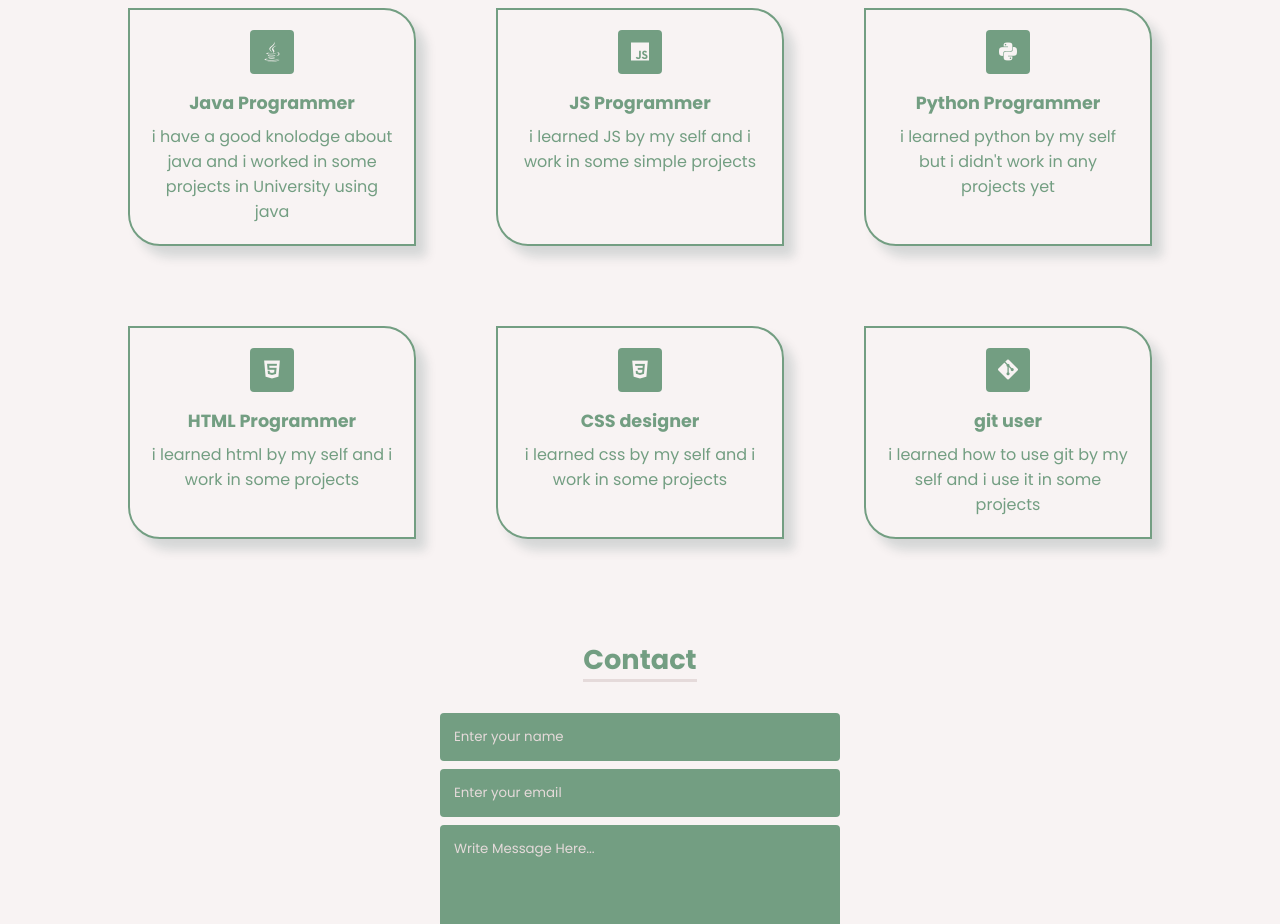
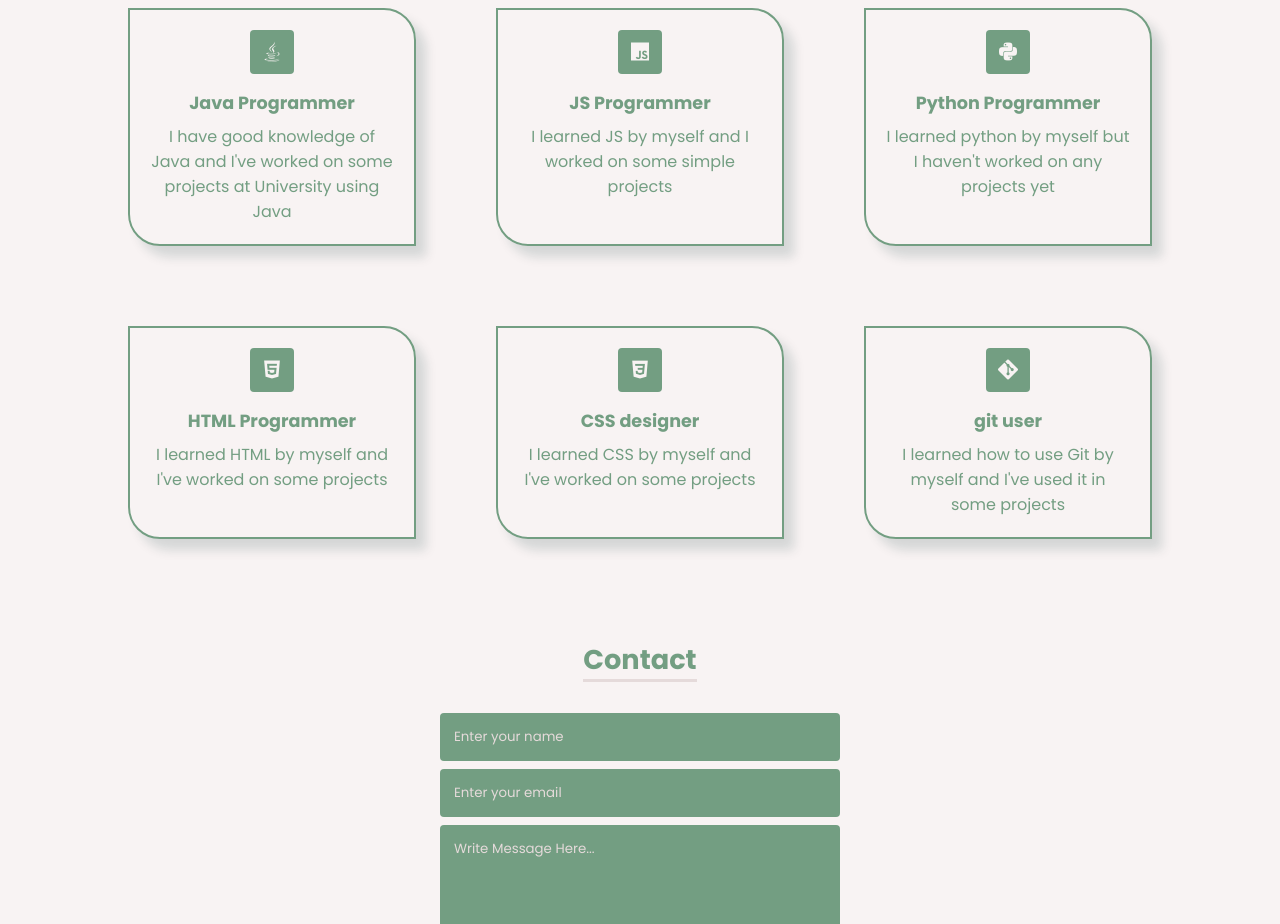
Before and after one commit to AbdulrahmanAldayel/Faisal, a plain HTML site: page index.html in a window 1280 px wide. Shown: the part 1340-2264 px from the top of the page. Drawn offline with nearby package versions, Linux system fonts and the light colour scheme.

Commit message:
Update index.html

```diff
--- a/index.html
+++ b/index.html
@@ -70,37 +70,37 @@ href="https://cdn.jsdelivr.net/npm/boxicons@latest/css/boxicons.min.css">"
             <div class="box">
                 <i class='bx bxl-java'></i>
                 <h2> Java Programmer</h2>
-                <p>i have a good knolodge about java and i worked in some projects in University using java</p>
+                <p>I have good knowledge of Java and I've worked on some projects at University using Java</p>
             </div>
             <!--box 2 -->
             <div class="box">
                 <i class='bx bxl-javascript' ></i>
                 <h2> JS Programmer</h2>
-                <p>i learned JS by my self and i work in some simple projects</p>
+                <p> I learned JS by myself and I worked on some simple projects</p>
             </div>
             <!--box 3 -->
             <div class="box">
                 <i class='bx bxl-python' ></i>
                 <h2> Python Programmer</h2>
-                <p>i learned python by my self but i didn't work in any projects yet</p>
+                <p> I learned python by myself but I haven't worked on any projects yet</p>
             </div>
             <!--box 4 -->
             <div class="box">
                 <i class='bx bxl-html5' ></i>
                 <h2> HTML Programmer</h2>
-                <p>i learned html by my self and i work in some projects</p>
+                <p> I learned HTML by myself and I've worked on some projects</p>
             </div>
             <!--box 5 -->
             <div class="box">
                 <i class='bx bxl-css3' ></i>
                 <h2> CSS designer</h2>
-                <p>i learned css by my self and i work in some projects</p>
+                <p> I learned CSS by myself and I've worked on some projects</p>
             </div>
             <!--box 6 -->
             <div class="box">
                 <i class='bx bxl-git' ></i>
                 <h2> git user</h2>
-                <p>i learned how to use git by my self and i use it in some projects</p>
+                <p> I learned how to use Git by myself and I've used it in some projects</p>
             </div>
         </div>
     </section>
```
